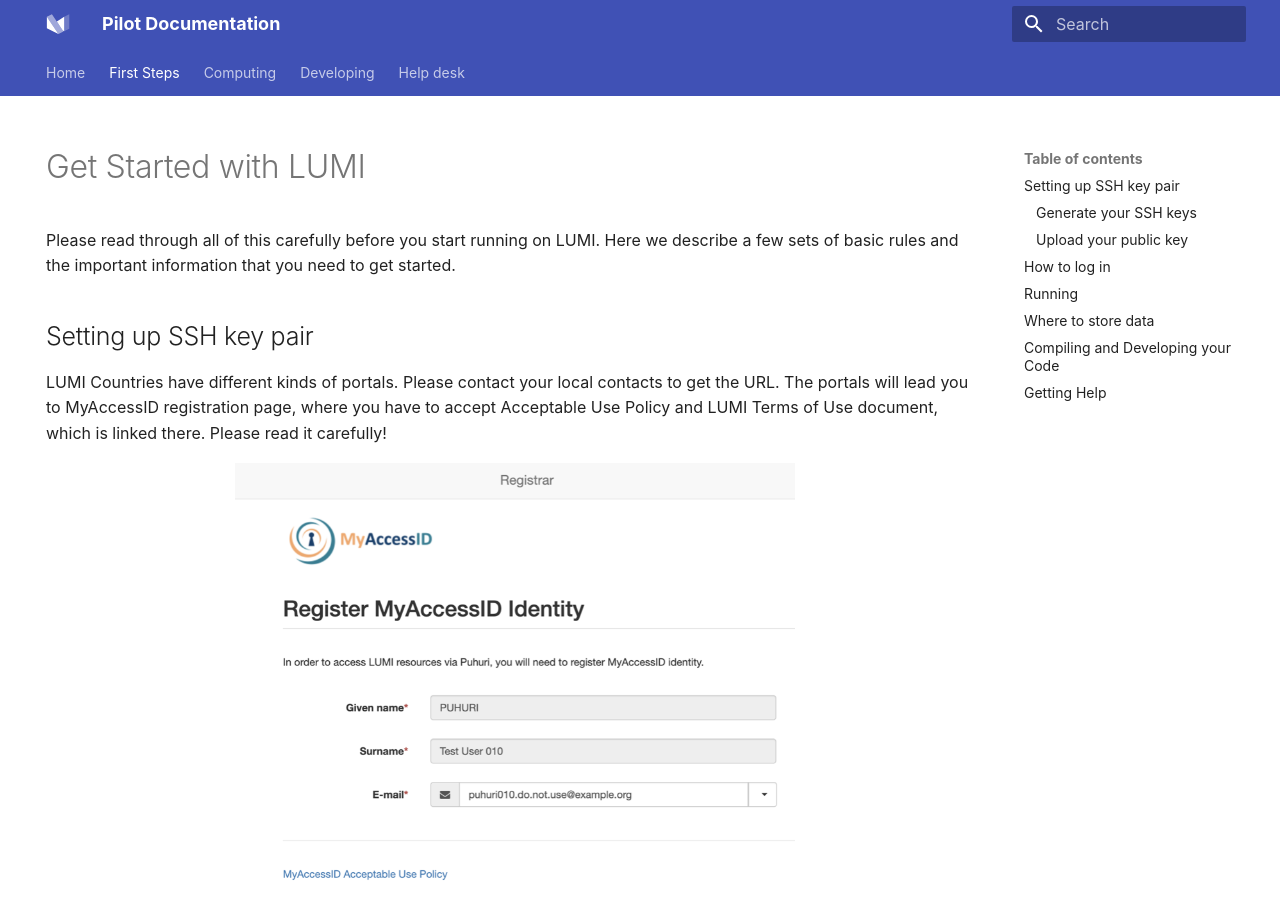
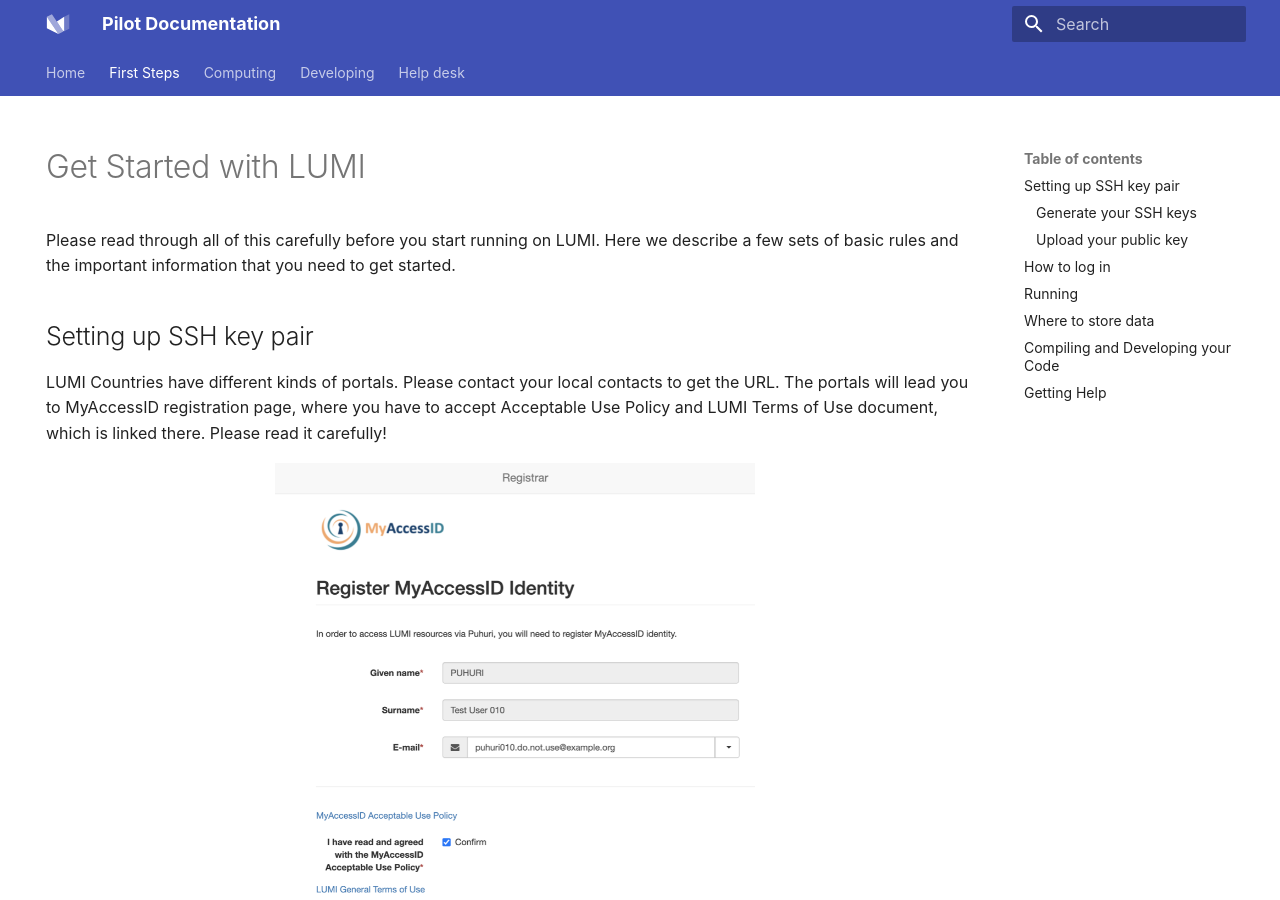
Before and after one commit to Lumi-supercomputer/lumi-userguide, an MkDocs documentation site: the page built from docs/firststeps/getstarted.md, in a window 1280 px wide and 900 px high. Built offline with MkDocs 1.6.1 and Material for MkDocs 9.7.7, drawn with Linux system fonts in a browser that asks for light colours.

Commit message:
relative path for images

```diff
--- a/docs/firststeps/getstarted.md
+++ b/docs/firststeps/getstarted.md
@@ -26,7 +26,7 @@
 <figure>
   <img
     src="../../assets/images/Puhuri_Registration_example.png"
-    width="560"
+    width="480"
     alt="Screenshot of registration portal"
   >
   <figcaption>MyAccessID Registration portal</figcaption>
@@ -87,14 +87,14 @@
     set the number of bits to 4096. Press the button *Generate*.
 
     <figure>
-      <img src="/assets/images/win-keygen-step1.png" width="400" alt="Create SSH key pair with windows - step 1">
+      <img src="../../assets/images/win-keygen-step1.png" width="400" alt="Create SSH key pair with windows - step 1">
     </figure>
 
     You will be requested to move the mouse in the Key area to generate some
     entropy; do so until the green bar is completely filled.
 
     <figure>
-      <img src="/assets/images/win-keygen-step2.png" width="400" alt="Create SSH key pair with windows - step 2">
+      <img src="../../assets/images/win-keygen-step2.png" width="400" alt="Create SSH key pair with windows - step 2">
     </figure>
 
     After that, enter a comment in the Key comment field and a strong
@@ -103,7 +103,7 @@
     **Do not leave the passphrase empty**.
 
     <figure>
-      <img src="/assets/images/win-keygen-step3.png" width="400" alt="Create SSH key pair with windows - step 3">
+      <img src="../../assets/images/win-keygen-step3.png" width="400" alt="Create SSH key pair with windows - step 3">
     </figure>
 
     The next step is to save you public and private kay. Click on the *Save
@@ -129,8 +129,8 @@
 
 <figure>
   <img
-    src="/assets/images/myaccessid_own_profile.png"
-    width="560"
+    src="../../assets/images/myaccessid_own_profile.png"
+    width="480"
     alt="Screenshot of user profile settings to setup ssh public key"
   >
   <figcaption>MyAccessID Own profile information to add ssh public key.</figcaption>
```
